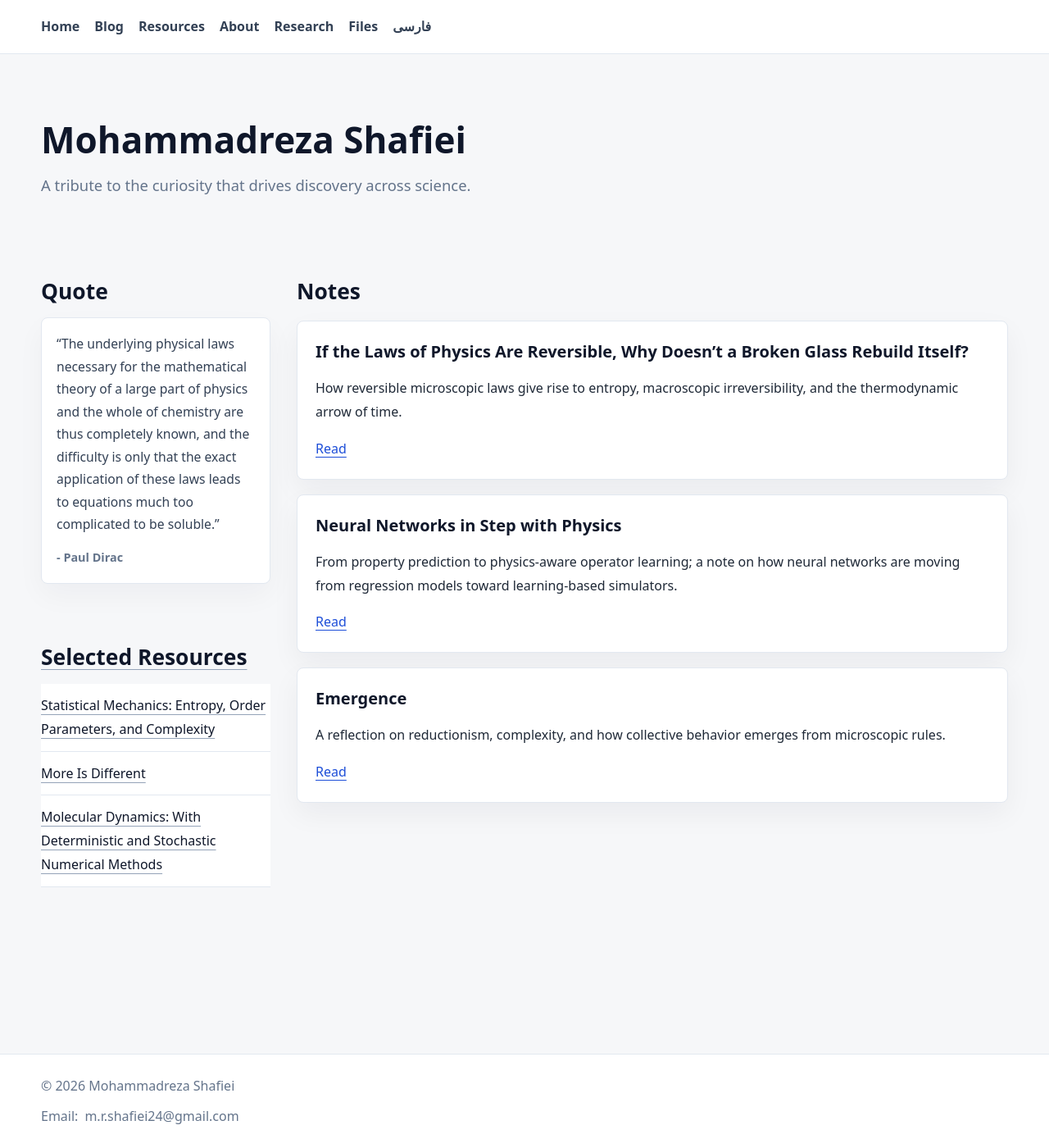
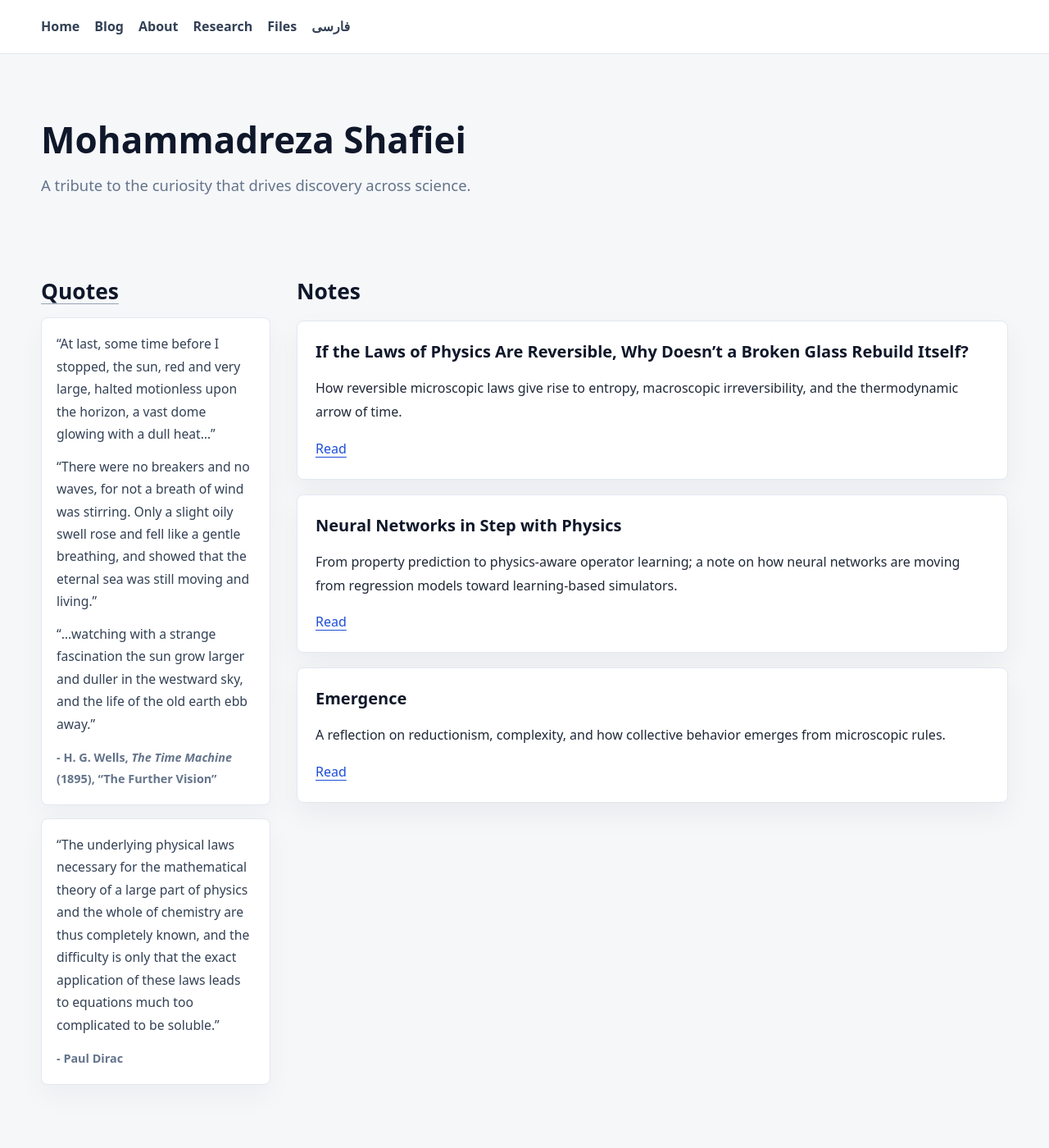
Before and after one commit to Mohamadrezash204/Mohamadrezash204.github.io, a Jekyll site: the page built from index.html, in a window 1280 px wide and 1400 px high. Shown: the whole window at 82% size. Built offline with Jekyll 4.4.1, drawn with Linux system fonts in a browser that asks for light colours.

Commit message:
Add quotes collection and refine navigation

```diff
--- /dev/null
+++ b/_data/quotes.yml
@@ -0,0 +1,13 @@
+en:
+  - paragraphs:
+      - "“The underlying physical laws necessary for the mathematical theory of a large part of physics and the whole of chemistry are thus completely known, and the difficulty is only that the exact application of these laws leads to equations much too complicated to be soluble.”"
+    author: "Paul Dirac"
+
+  - paragraphs:
+      - "“At last, some time before I stopped, the sun, red and very large, halted motionless upon the horizon, a vast dome glowing with a dull heat…”"
+      - "“There were no breakers and no waves, for not a breath of wind was stirring. Only a slight oily swell rose and fell like a gentle breathing, and showed that the eternal sea was still moving and living.”"
+      - "“…watching with a strange fascination the sun grow larger and duller in the westward sky, and the life of the old earth ebb away.”"
+    author: "H. G. Wells"
+    work: "The Time Machine"
+    year: "1895"
+    section: "The Further Vision"
--- a/_layouts/default.html
+++ b/_layouts/default.html
@@ -40,7 +40,6 @@
         <nav aria-label="Main navigation">
           <a href="/">Home</a>
           <a href="/blog/">Blog</a>
-          <a href="/resources/">Resources</a>
           <a href="/about/">About</a>
           <a href="/research/">Research</a>
           <a href="/files/">Files</a>
--- a/assets/style.css
+++ b/assets/style.css
@@ -258,6 +258,7 @@ h3 {
 }
 
 .link-library h2 a,
+.quote-column h2 a,
 .resource-row > a:first-child,
 .resource-card h2,
 .resource-card h2 a {
@@ -265,6 +266,7 @@ h3 {
 }
 
 .link-library h2 a,
+.quote-column h2 a,
 .resource-row > a:first-child {
   text-decoration-line: underline;
   text-decoration-color: #94a3b8;
@@ -273,6 +275,7 @@ h3 {
 }
 
 .link-library h2 a:hover,
+.quote-column h2 a:hover,
 .resource-row > a:first-child:hover {
   color: #334155;
   text-decoration-color: #334155;
@@ -347,7 +350,8 @@ h3 {
   border-top: 1px solid var(--border);
 }
 
-.quote-column blockquote {
+.quote-column blockquote,
+.quote-catalog blockquote {
   margin: 12px 0 0;
   padding: 18px;
   background: var(--surface);
@@ -356,14 +360,16 @@ h3 {
   box-shadow: 0 14px 34px rgba(15, 23, 42, 0.04);
 }
 
-.quote-column p {
+.quote-column p,
+.quote-catalog p {
   margin: 0;
   color: #334155;
   font-size: 0.98rem;
   line-height: 1.75;
 }
 
-.quote-column cite {
+.quote-column cite,
+.quote-catalog cite {
   display: block;
   margin-top: 14px;
   color: var(--muted);
@@ -372,8 +378,32 @@ h3 {
   font-weight: 700;
 }
 
-.quote-column cite::before {
+.quote-column cite::before,
+.quote-catalog cite::before {
   content: "- ";
+}
+
+.quote-column blockquote + blockquote {
+  margin-top: 16px;
+}
+
+.quote-column blockquote p + p,
+.quote-catalog blockquote p + p {
+  margin-top: 12px;
+}
+
+.quote-page {
+  width: 100%;
+}
+
+.quote-catalog {
+  display: grid;
+  gap: 18px;
+  margin-top: 24px;
+}
+
+.quote-catalog blockquote {
+  margin: 0;
 }
 
 .post {
--- a/index.html
+++ b/index.html
@@ -12,11 +12,18 @@ lang: en
 <div class="home-grid resources-left home-with-quote">
   <aside class="home-sidebar">
     <section class="quote-column" aria-label="Quote">
-      <h2>Quote</h2>
-      <blockquote>
-        <p>“The underlying physical laws necessary for the mathematical theory of a large part of physics and the whole of chemistry are thus completely known, and the difficulty is only that the exact application of these laws leads to equations much too complicated to be soluble.”</p>
-        <cite>Paul Dirac</cite>
-      </blockquote>
+      <h2><a href="/quotes/">Quotes</a></h2>
+      {% assign recent_quotes = site.data.quotes.en | reverse %}
+      {% for quote in recent_quotes limit:2 %}
+        <blockquote>
+          {% for paragraph in quote.paragraphs %}
+            <p>{{ paragraph }}</p>
+          {% endfor %}
+          <cite>
+            {{ quote.author }}{% if quote.work %}, <em>{{ quote.work }}</em>{% endif %}{% if quote.year %} ({{ quote.year }}){% endif %}{% if quote.section %}, “{{ quote.section }}”{% endif %}
+          </cite>
+        </blockquote>
+      {% endfor %}
     </section>
 
     <section class="link-library">
```
Also changed, not shown: quotes/index.html (added, +24 -0 lines).
